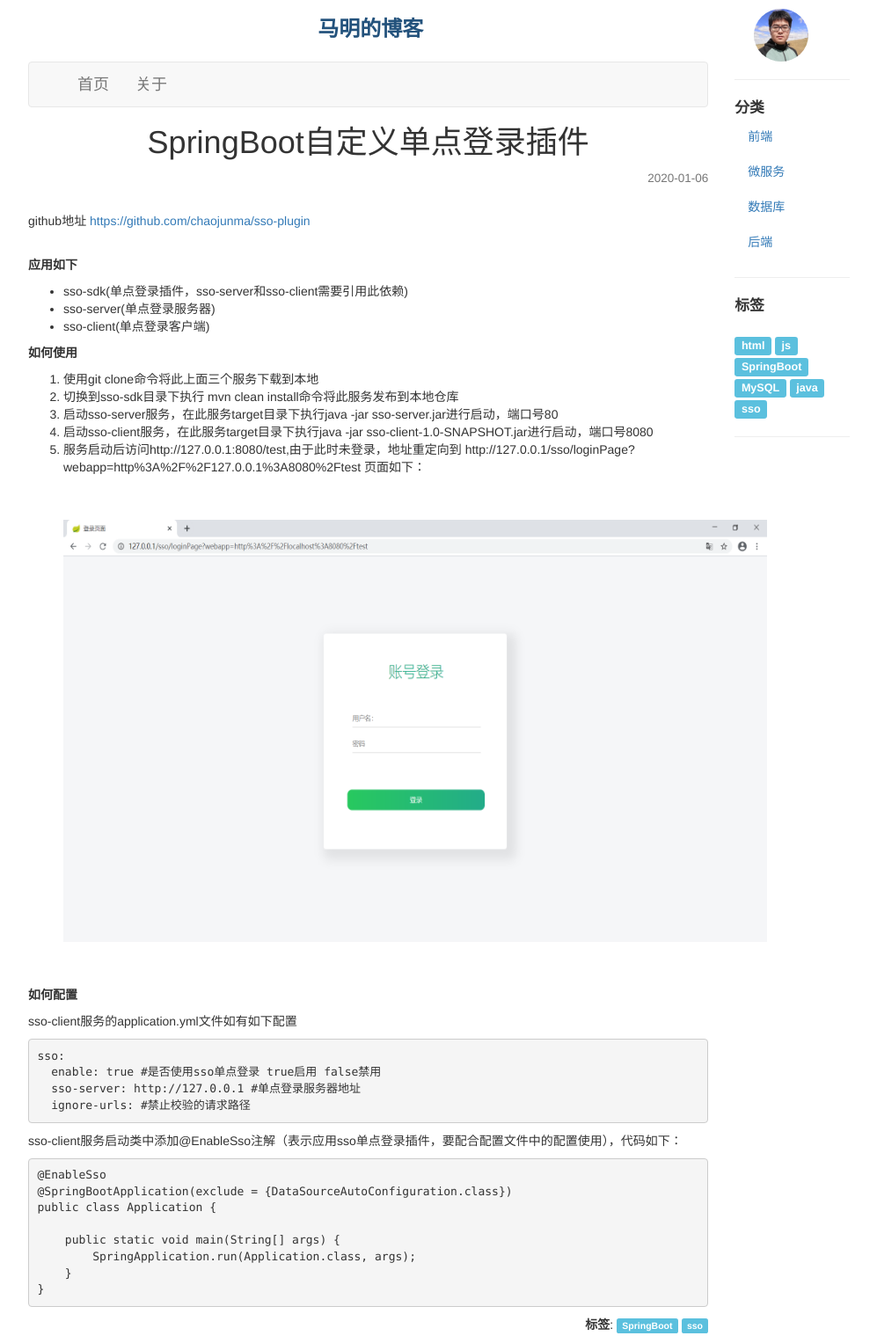
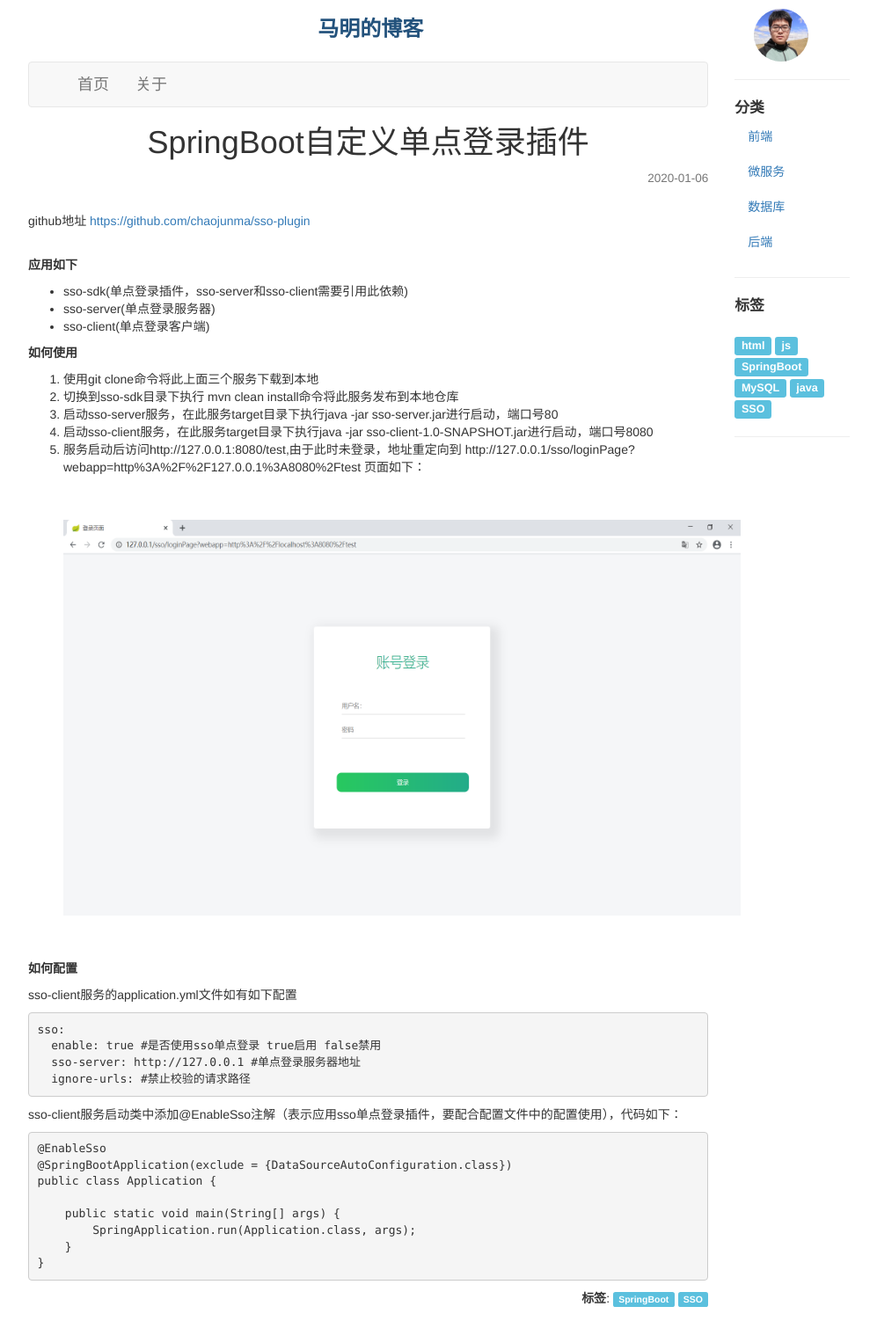
Before and after one commit to chaojunma/chaojunma.github.io, a Jekyll site: the page built from _posts/2020-1-6-SpringBoot自定义单点登录插件.md, in a window 1280 px wide. Shown: the whole page at 88% size, without its empty margins (141-1138 px from the left). Built offline with Jekyll 4.4.1, drawn with Linux system fonts in a browser that asks for light colours; after the commit the page ends 1497 px from its top, so only the background shows below that.

Commit message:
修改内容

```diff
--- a/_posts/2020-1-6-SpringBoot自定义单点登录插件.md
+++ b/_posts/2020-1-6-SpringBoot自定义单点登录插件.md
@@ -3,7 +3,7 @@ layout: post
 title: "SpringBoot自定义单点登录插件"
 date: 2020-1-6
 categories: 微服务
-tags: SpringBoot sso
+tags: SpringBoot SSO
 ---
 
 
@@ -24,8 +24,8 @@ tags: SpringBoot sso
 5. 服务启动后访问http://127.0.0.1:8080/test,由于此时未登录，地址重定向到 http://127.0.0.1/sso/loginPage?webapp=http%3A%2F%2F127.0.0.1%3A8080%2Ftest
    页面如下：
 
-   <div style="width:800px;height:480px;margin:50px auto">
-    <img alt="sso-plugin.jpg" src="/images/sso-login.png" width="800" height="480"/>
+   <div style="width:770px;height:450px;margin:50px 0px">
+    <img alt="sso-plugin.png" src="/images/sso-login.png" width="770" height="450"/>
    </div>
 
 **如何配置**
```
